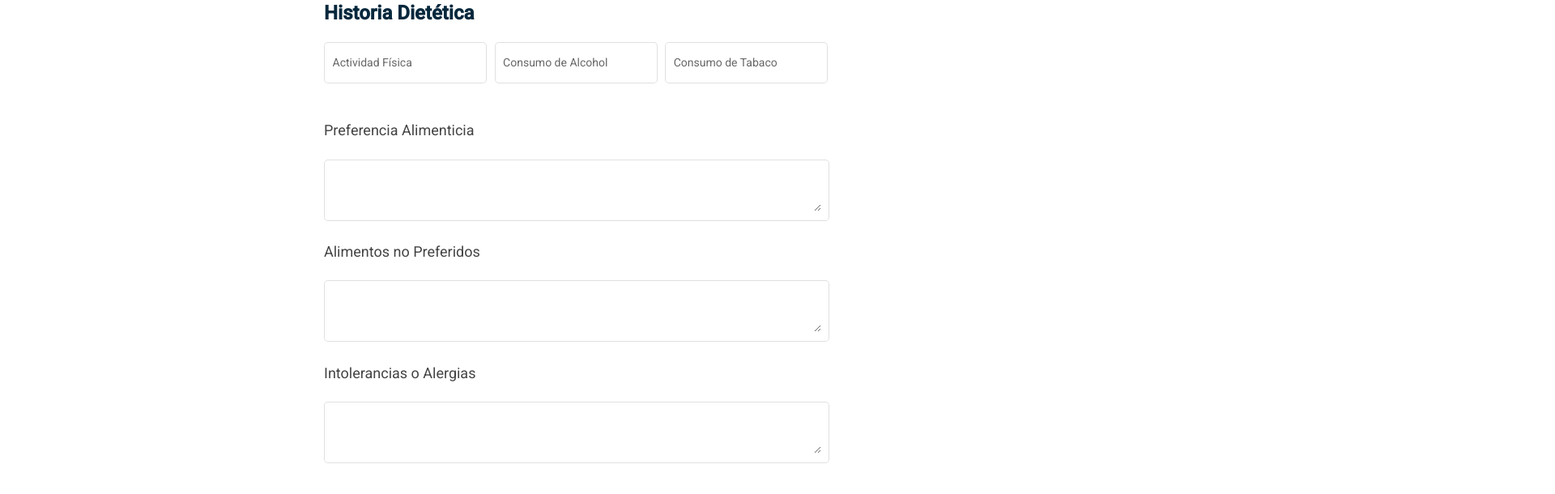
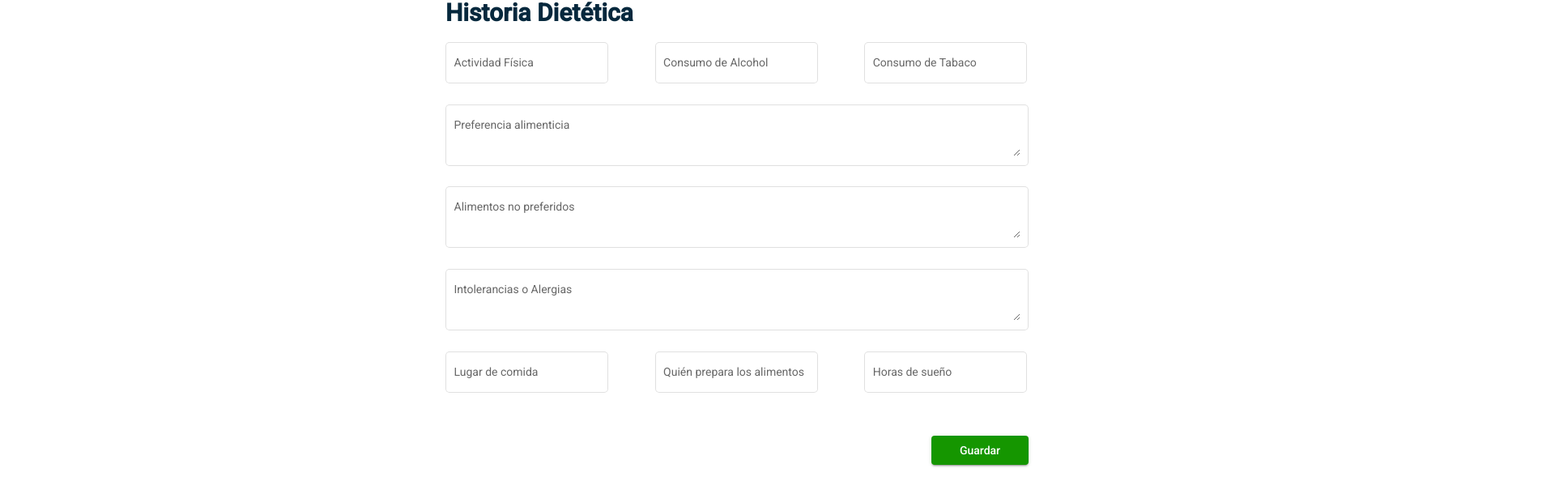
Before and after one commit to Code-Geeks-IGF115/sirt-client, an Angular app in the folder sirt-client/: page / in a window 1280 px wide. Shown: the top 610 px of the page at 81% size, 1920 px wide, since content can reach past the window. Built offline with nearby package versions, Linux system fonts and the light colour scheme.

Commit message:
Modificación 1

```diff
--- a/sirt-client/src/app/components/historia-dietetica/historia-dietetica.component.css
+++ b/sirt-client/src/app/components/historia-dietetica/historia-dietetica.component.css
@@ -5,22 +5,18 @@
 .contenedor{
     width:960px;
     margin:auto;
-    margin-left: 400px;
+    margin-left: 550px;
 }
 .boton{
     color: #fff;
     background-color: #159600;
     width: 120px;
     margin-top: 30px;
-    margin-left: 1700px;
-}
-
-.formField1{
-    width: 32px;
+    margin-left: 600px;
 }
 
 .formField2{
-    width: 65%;
+    width: 75%;
 }
 .example-section{
     display: flex;
--- a/sirt-client/src/app/components/historia-dietetica/historia-dietetica.component.html
+++ b/sirt-client/src/app/components/historia-dietetica/historia-dietetica.component.html
@@ -1,74 +1,55 @@
 
  <div class="contenedor">
-    <h1 style="color: #06283D;"><b>Historia Dietética</b></h1>
+    <h1 style="color: #06283D; font-size: 30px;"><b>Historia Dietética</b></h1>
+
     <div class="example-section">
-        <mat-form-field style="padding-right: 1%;" appearance="outline">
+        <mat-form-field style="padding-right: 6%;" appearance="outline">
             <mat-label>Actividad Física</mat-label>
             <input matInput >
         </mat-form-field>
-        <mat-form-field style="padding-right: 1%;"  appearance="outline">
+
+        <mat-form-field style="padding-right: 6%;"  appearance="outline">
             <mat-label>Consumo de Alcohol</mat-label>
             <input matInput >
         </mat-form-field>
-        <mat-form-field style="padding-right: 1%;" appearance="outline">
+
+        <mat-form-field style="padding-right: 6%;" appearance="outline">
             <mat-label>Consumo de Tabaco</mat-label>
             <input matInput >
         </mat-form-field>
     </div>
-<div class="row" style="margin-top: 20px;">
-    <div class="column">
-        <h1 class="etiquetas">Preferencia Alimenticia</h1>
 
     <mat-form-field class="formField2" appearance="outline">
-            <mat-label></mat-label>
+        <mat-label>Preferencia alimenticia</mat-label>
         <textarea matInput style="font-size: 18px;"></textarea>
     </mat-form-field>
-    </div>
-    <div class="column">
-        <h1 class="etiquetas">Alimentos no Preferidos</h1>
 
     <mat-form-field class="formField2" appearance="outline">
-            <mat-label></mat-label>
+        <mat-label>Alimentos no preferidos</mat-label>
         <textarea matInput style="font-size: 18px;"></textarea>
     </mat-form-field>
-    </div>
-    <div class="column">
-        <h1 class="etiquetas">Intolerancias o Alergias</h1>
 
     <mat-form-field class="formField2" appearance="outline">
-            <mat-label></mat-label>
+        <mat-label>Intolerancias o Alergias</mat-label>
         <textarea matInput style="font-size: 18px;"></textarea>
     </mat-form-field>
-    </div>
-</div>
 
-<div style="margin-left: 100px; margin-top: 10px">
-    <h1 class="etiquetas">Lugar de comida</h1>
+    <div class="example-section">
+        <mat-form-field style="padding-right: 6%;" appearance="outline">
+            <mat-label>Lugar de comida</mat-label>
+            <input matInput >
+        </mat-form-field>
 
-    <mat-form-field  appearance="outline">
-        <mat-label></mat-label>
-        <textarea matInput style="font-size: 18px;"></textarea>
+        <mat-form-field style="padding-right: 6%;"  appearance="outline">
+            <mat-label>Quién prepara los alimentos</mat-label>
+            <input matInput >
+        </mat-form-field>
+
+        <mat-form-field style="padding-right: 6%;" appearance="outline">
+            <mat-label>Horas de sueño</mat-label>
+            <input matInput type="number">
         </mat-form-field>
     </div>
 
-<div style="margin-left: 750px; margin-top: -150px">
-    <h1 class="etiquetas">Quién prepara los alimentos</h1>
-
-    <mat-form-field appearance="outline">
-        <mat-label></mat-label>
-        <textarea matInput style="font-size: 18px;"></textarea>
-      </mat-form-field>
-</div>
-
-<div style="margin-left: 1350px; margin-top: -150px">
-    <h1 class="etiquetas">Horas de sueño</h1>
-
-    <mat-form-field  appearance="outline" >
-        <mat-label></mat-label>
-        <input matInput type="number" style="font-size: 18px; height:40px">
-      </mat-form-field>
-</div>
-
-
     <button mat-raised-button class="boton">Guardar</button>
  </div>
```
Lines whose indentation alone changed are shown as unchanged.
